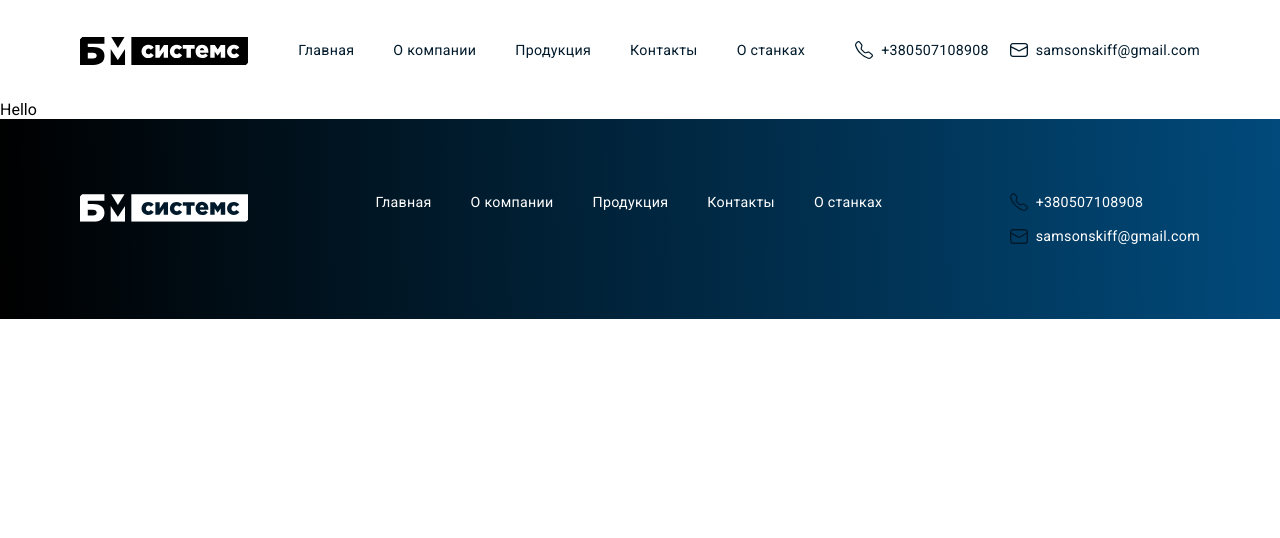
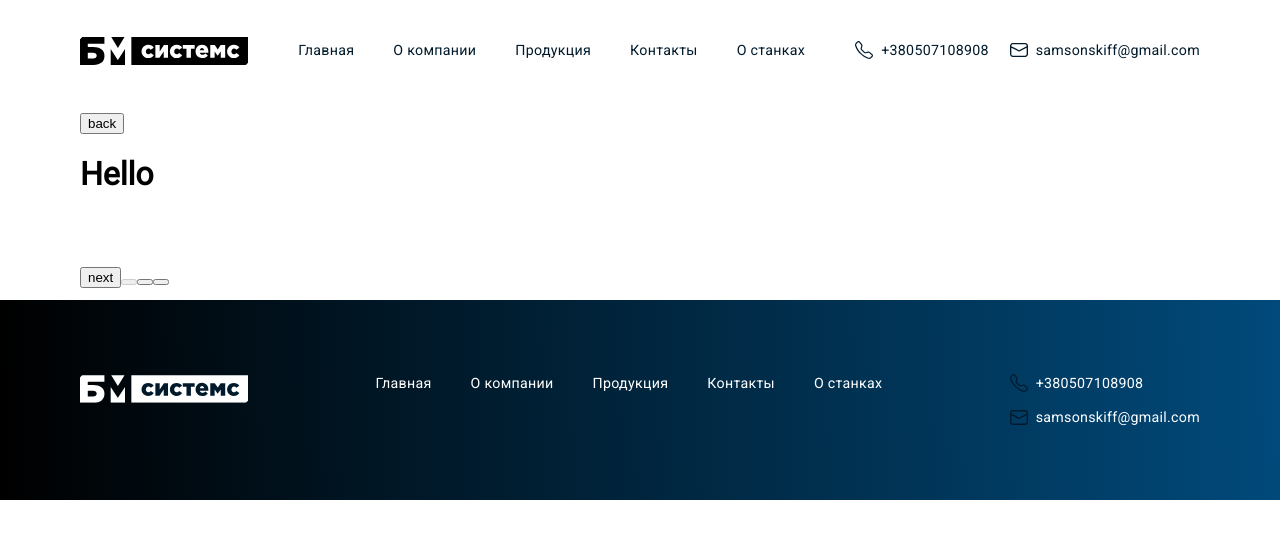
Before and after one commit to skiff451/BM-Project, a Next.js app: page / in a window 1280 px wide. Shown: the top 538 px of the page. Built offline with nearby package versions, Linux system fonts and the light colour scheme.

Commit message:
add carousel structure

```diff
--- /dev/null
+++ b/components/Promo/Promo.module.scss
@@ -0,0 +1,10 @@
+@import "../../styles/container.scss";
+.outer {
+    background: linear-gradient(88.55deg, #000000 0%, #014a7b 100%);
+  }
+
+  .inner {
+    min-height: 15.625vw;
+    display: flex;
+    align-items: center;
+  }
--- /dev/null
+++ b/components/Promo/index.tsx
@@ -0,0 +1,13 @@
+import PromoCarousel from "../PromoCarousel";
+
+import styles from "./Promo.module.scss";
+
+export default function Promo() {
+  return (
+    <div className={styles.container}>
+      <div className={styles.inner}>
+        <PromoCarousel />
+      </div>
+    </div>
+  );
+}
--- /dev/null
+++ b/components/PromoCarousel/index.tsx
@@ -0,0 +1,43 @@
+import {
+  CarouselProvider,
+  Dot,
+  Slide,
+  Slider,
+  ButtonBack,
+  ButtonNext,
+} from "pure-react-carousel";
+import "pure-react-carousel/dist/react-carousel.es.css";
+export default function Carousel() {
+  return (
+    <CarouselProvider
+      naturalSlideWidth={100}
+      naturalSlideHeight={150}
+      totalSlides={3}
+      isPlaying={true}
+      interval={1500}
+      infinite={true}
+      visibleSlides={1}
+    >
+      <ButtonBack>
+        <span>back</span>
+      </ButtonBack>
+      <Slider>
+        <Slide className="slide" index={0}>
+          <h1>Hello</h1>
+        </Slide>
+        <Slide className="slide" index={1}>
+          <h1>My</h1>
+        </Slide>
+        <Slide className="slide" index={2}>
+          <h1>World</h1>
+        </Slide>
+      </Slider>
+      <ButtonNext>
+        <span>next</span>
+      </ButtonNext>
+      <Dot slide={0}></Dot>
+      <Dot slide={1}></Dot>
+      <Dot slide={2}></Dot>
+    </CarouselProvider>
+  );
+}
--- a/package.json
+++ b/package.json
@@ -14,11 +14,12 @@
     ]
   },
   "dependencies": {
+    "classnames": "^2.2.6",
     "next": "10.1.3",
+    "pure-react-carousel": "^1.27.6",
     "react": "17.0.2",
     "react-dom": "17.0.2",
-    "sass": "^1.32.8",
-    "classnames": "^2.2.6"
+    "sass": "^1.32.8"
   },
   "devDependencies": {
     "@types/react": "^17.0.3",
--- a/pages/index.tsx
+++ b/pages/index.tsx
@@ -1,6 +1,7 @@
 import Head from "next/head";
 import styles from "../styles/Home.module.scss";
-import MainLayout from "../components/MainLayout"
+import MainLayout from "../components/MainLayout";
+import Promo from "../components/Promo";
 export default function Home() {
   return (
     <>
@@ -11,7 +12,7 @@ export default function Home() {
 
       <div className={styles.container}>
         <MainLayout>
-          <div className="">Hello</div>
+          <Promo />
         </MainLayout>
       </div>
     </>
```
Also changed, not shown: 1 other file (tests, documents, lock files or other folders).
